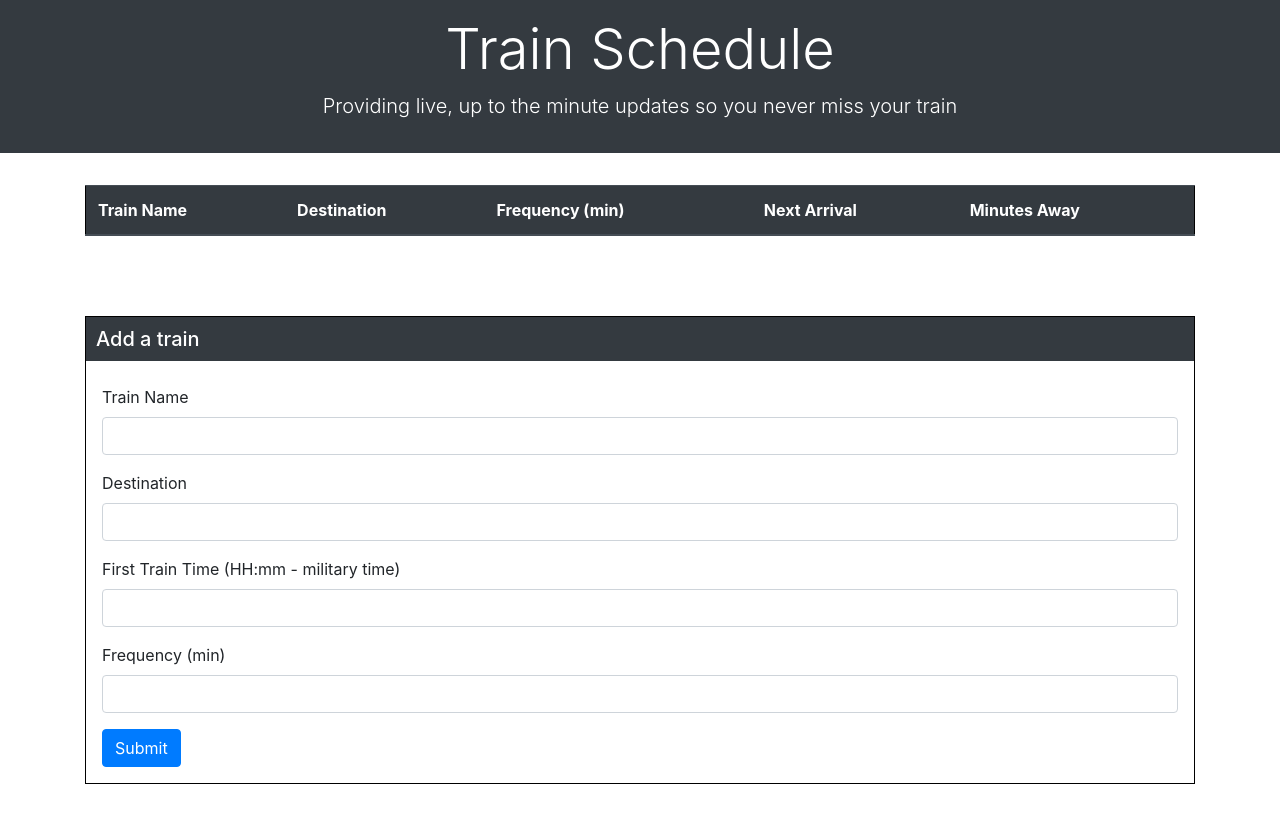
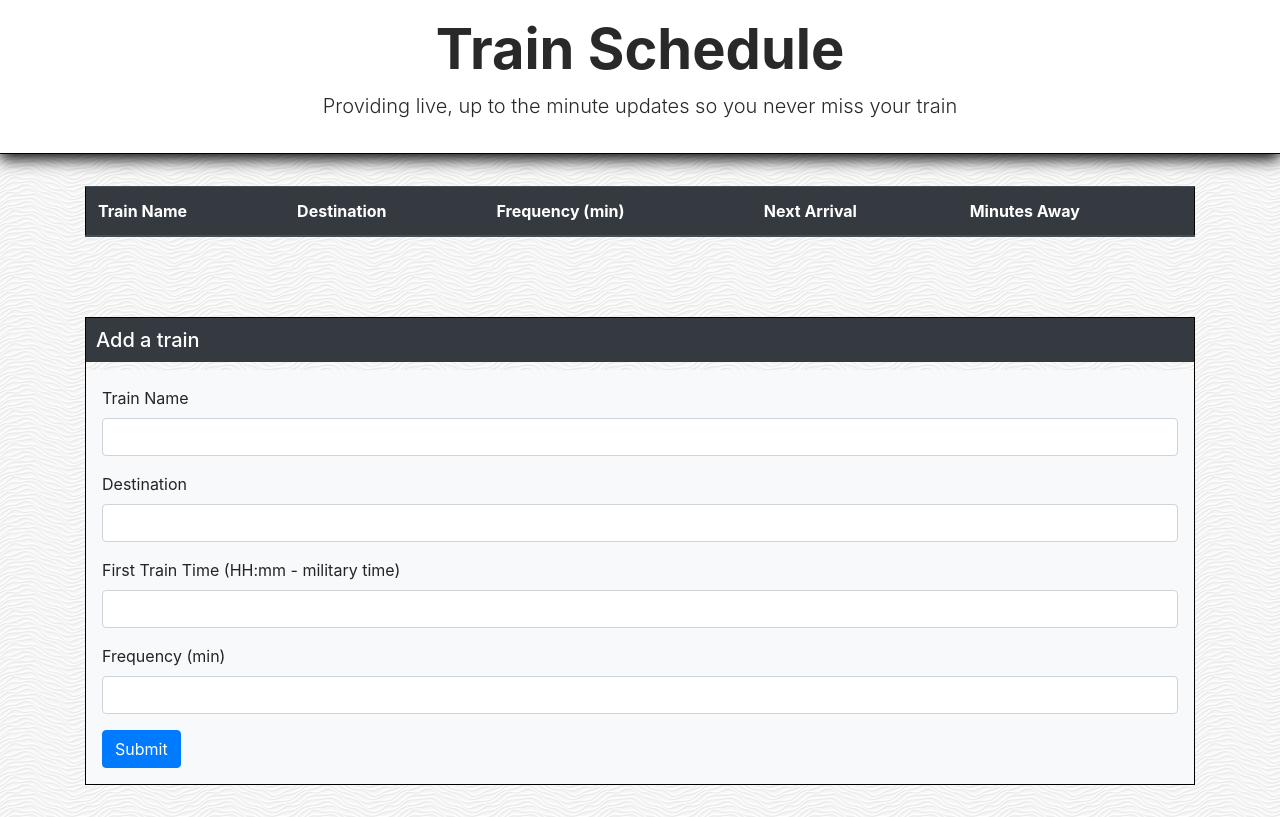
Before and after one commit to RyanBirch/Train-Scheduler, a plain HTML site: page index.html in a window 1280 px wide. Drawn offline with nearby package versions, Linux system fonts and the light colour scheme; no server answers.

Commit message:
added styling on header

```diff
--- a/assets/css/style.css
+++ b/assets/css/style.css
@@ -1,11 +1,18 @@
+body {
+  background-image: url('../images/white-waves.png')
+}
+
 .jumbotron {
   padding: 1em 1em;
-  background-color: #343a40;
-  color: #fff;
+  background-color: #fff;
+  color: #292929;
+  border-bottom: 1px solid black;
+  box-shadow: 0px 5px 15px black;
 }
 
 .jumbotron h1 {
   font-size: 3.5em;
+  font-weight: bold;
 }
 
 .table {
--- a/assets/javascript/app.js
+++ b/assets/javascript/app.js
@@ -65,8 +65,6 @@ function findNextArrival() {
   }
   // first train has already left
   else {
-    //let diffMin = moment(diff).format('mm')
-    //let remainder = diffMin % frequency
     diff = moment().diff(firstTrain, 'minutes')
     let remainder = diff % frequency
     minutesUntilTrain = frequency  - remainder
--- a/index.html
+++ b/index.html
@@ -31,7 +31,7 @@
             <th scope="col">Minutes Away</th>
           </tr>
         </thead>
-        <tbody>
+        <tbody class="bg-light">
         </tbody>
       </table>
 
@@ -40,7 +40,7 @@
         <div class="header bg-dark">
           <h5 class="form-header">Add a train</h5>
         </div>
-        <div class="form-body">
+        <div class="form-body bg-light">
           <div class="form-group">
             <label>Train Name</label>
             <input id="train-name" type="text" class="form-control" required>
```
Also changed, not shown: assets/images/white-waves.png (added), 1 other file.
